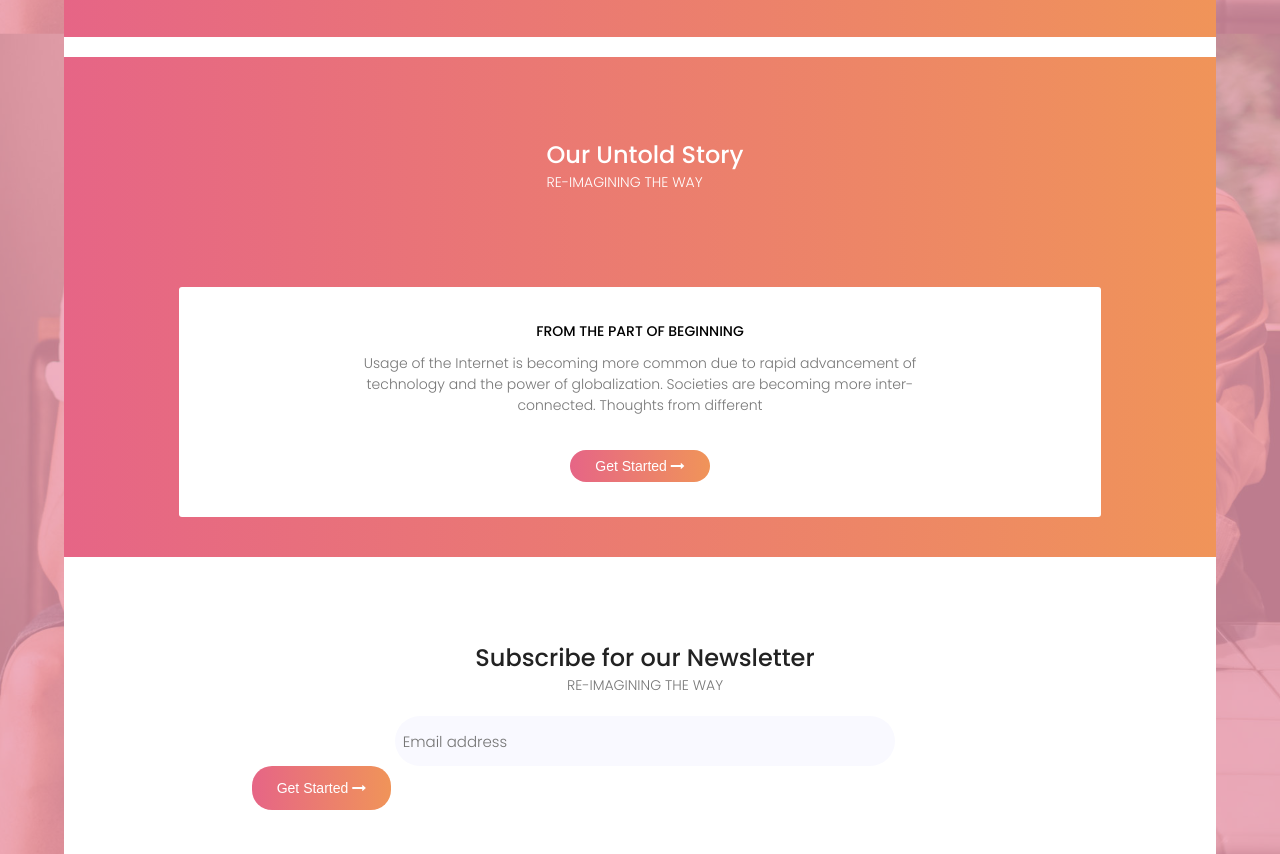
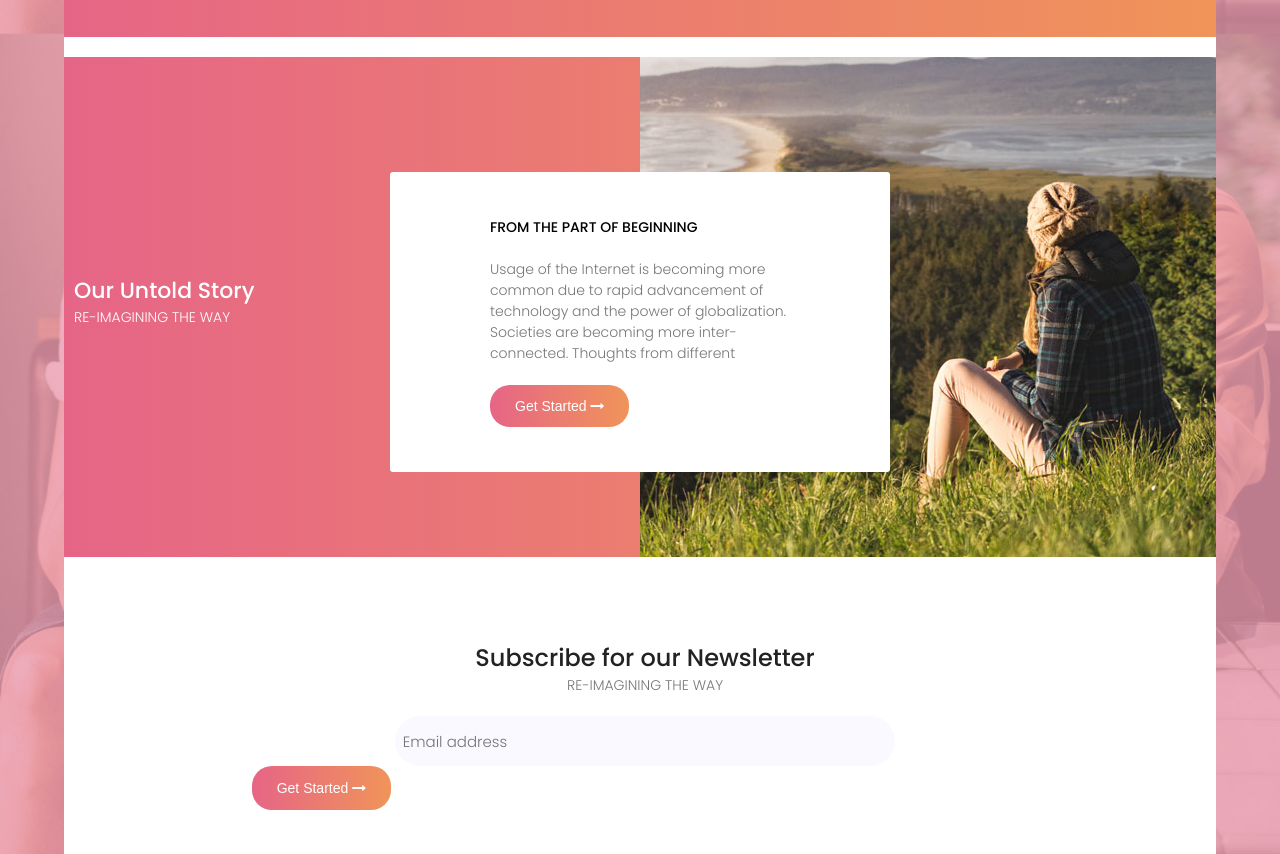
Before and after one commit to chingu-voyage3/toucans-21, a plain HTML site: page index.html in a window 1280 px wide. Shown: the part 1673-2527 px from the top of the page. Drawn offline with Linux system fonts and the light colour scheme.

Commit message:
make untold story section responsive sm-laptop

```diff
--- a/styles/style.scss
+++ b/styles/style.scss
@@ -731,12 +731,23 @@ body {
 }
 
 
-
-@media screen and (min-width: 992px) {
-  .untold-top{display: none;}
+//sm-laptop
+@media screen and (min-width: 992px){
+  .untold-container {
+    .container {
+      .untold-top{display: none;}
+      .untold-left, .untold-right {height: 500px;}
+      .untold-left {
+        .title-container {
+         .title {font-size: 22px;}
+        }
+      }
+    }
+  }
 }
 
-@media screen and (max-width: 1317px) {
+
+@media screen and (max-width: 991px) {
 
   .untold-container {
     .container {
```
Also changed, not shown: styles/style.css, 1 other file.
